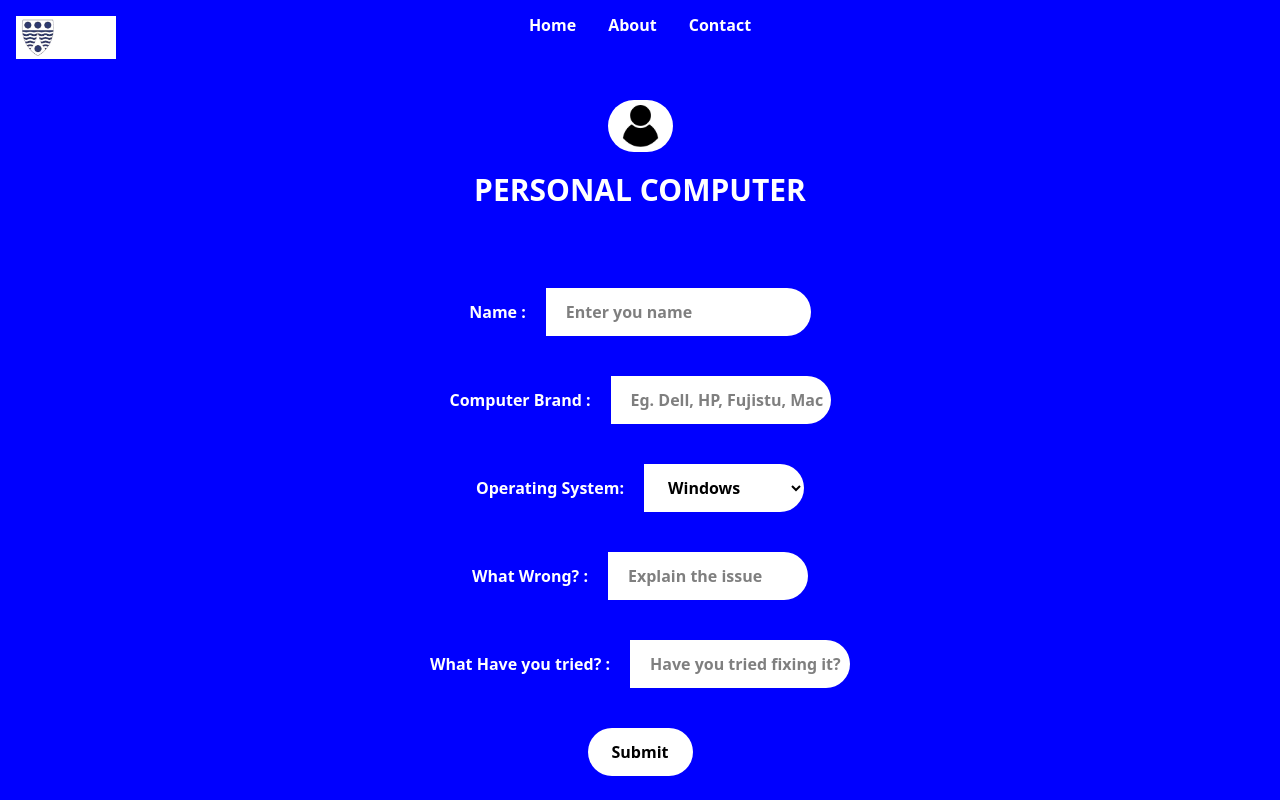
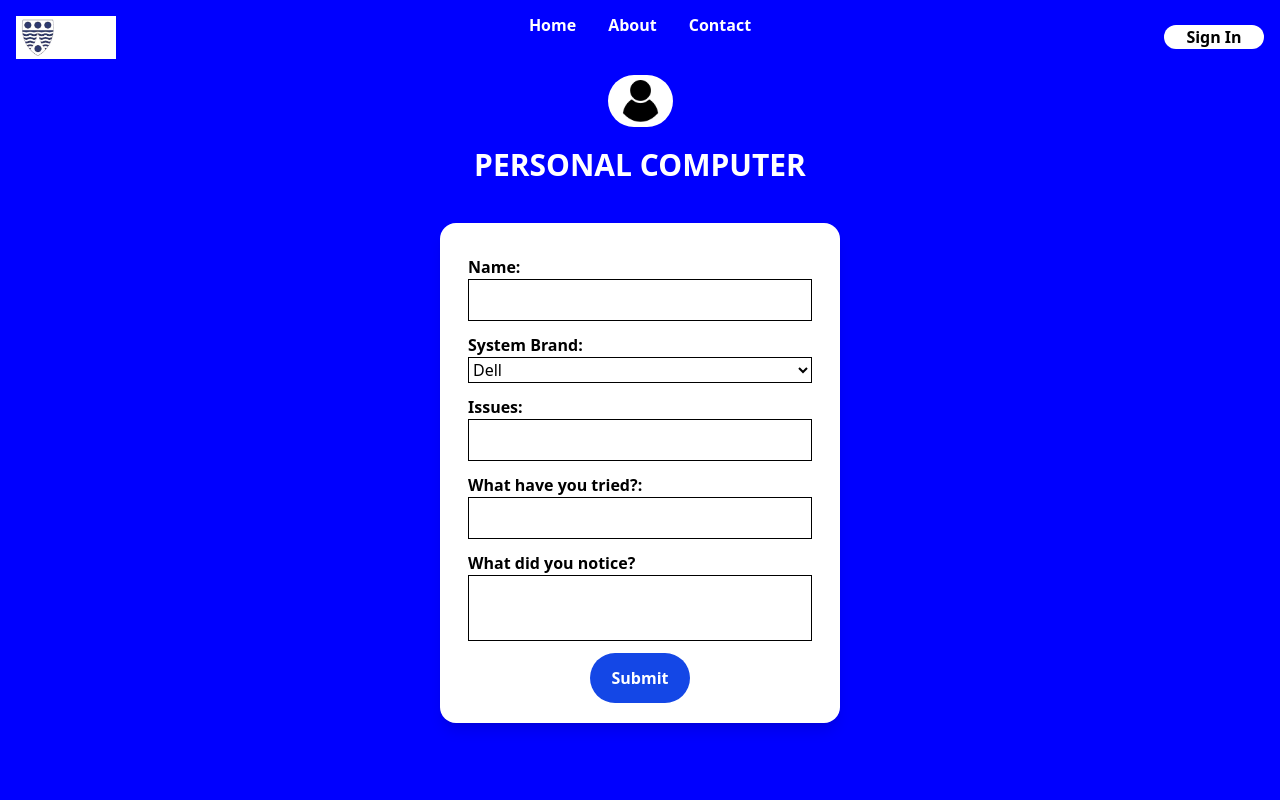
Before and after one commit to DOCTYPE-FRANCO/Lab-Management-Software, a React (Vite) app: page /personal in a window 1280 px wide. Built offline with nearby package versions, Linux system fonts and the light colour scheme.

Commit message:
Second Commit

```diff
--- a/package.json
+++ b/package.json
@@ -11,9 +11,10 @@
   },
   "dependencies": {
     "@tailwindcss/vite": "^4.1.12",
+    "axios": "^1.11.0",
     "react": "^19.1.1",
     "react-dom": "^19.1.1",
-    "react-router-dom": "^7.8.1",
+    "react-router-dom": "^7.8.2",
     "tailwindcss": "^4.1.12"
   },
   "devDependencies": {
--- a/src/App.jsx
+++ b/src/App.jsx
@@ -1,13 +1,25 @@
 import React from "react";
+import {Routes, Route} from "react-router-dom"
 import Header from "./Header.jsx";
-import Service from "./Service.jsx";
+import Homepage from "./Homepage.jsx";
+import Maintenance from "./Maintenance.jsx";
+import Schoolsys from "./Schoolsys.jsx";
+import Personal from "./Personal.jsx"
 
 function App() {
 
   return (
     <div>
       <Header />
-      <Service />
+      <div>
+        <Routes>
+          <Route path="/" element={<Homepage/>}/>
+          <Route path="/maintenance" element={<Maintenance/>}/>
+          <Route path="/schoolsystem" element={<Schoolsys/>}/>
+          <Route path="/personal" element={<Personal/>}/>
+
+        </Routes>
+      </div>
     </div>
   );
 }
--- /dev/null
+++ b/src/Homepage.jsx
@@ -0,0 +1,14 @@
+import React from "react";
+import Service from "./Service.jsx";
+import Logo from "./assets/pau-logo.png"
+
+
+function Homepage(){
+    return(
+        <Service />
+
+
+    );
+}
+
+export default Homepage;
--- a/src/Maintenance.jsx
+++ b/src/Maintenance.jsx
@@ -8,12 +8,7 @@ import { Link } from "react-router-dom";
 function Maintenance(){
     return(
         <div className="flex flex-col justify-center items-center">
-            <div className="mb-20  flex flex-row p-4 w-full ">
-                <div>
-                    <img src={Logo} className="w-[100px]"/>
-                </div>
-                <Navbar/>
-            </div>
+
             <div className="flex flex-row justify-center items-center">
                 <h1 className="text-white text-3xl font-bold max-w-[250px] md:max-w-[500px]">
                     REQUEST REPAIR / MAINTENANCE
--- a/src/Navbar.jsx
+++ b/src/Navbar.jsx
@@ -31,7 +31,7 @@ function Navbar(){
                         <img onClick={()=> setMobile(false)} src={X} className="w-[40px] h-[40px] justify-end "/>
                     </div>
                     <ul className="text-3xl font-bold flex flex-col gap-7">
-                        <li onClick={()=> setMobile(false)}><a href="#Header" className="cursor-pointer hover:text-gray-600 font-bold">Home</a></li>
+                        <Link to="/"><li onClick={()=> setMobile(false)}><a href="#Header" className="cursor-pointer hover:text-gray-600 font-bold">Home</a></li></Link>
                         <li onClick={()=> setMobile(false)}><a href="#About" className="cursor-pointer hover:text-gray-600 font-bold">About</a></li>
                         <li onClick={()=> setMobile(false)}><a href="#Contact" className="cursor-pointer hover:text-gray-600 font-bold">Contact</a></li>
                         <li onClick={()=> setMobile(false)}><a href="#Sign-In" className="cursor-pointer hover:text-gray-600 font-bold">Sign In</a></li>
--- a/src/Personal.jsx
+++ b/src/Personal.jsx
@@ -6,13 +6,8 @@ import PersonalSystem from "./assets/user-img.png";
 
 function Personal(){
     return(
-        <div>
-            <div className="mb-15  flex flex-row p-4 w-full h-10 ">
-                <div>
-                    <img src={Logo} className="w-[100px]"/>
-                </div>
-                <Navbar />
-            </div>
+        <div className="flex flex-col justify-center items-center">
+
             <div className="flex flex-col gap-5 justify-center items-center mt-0  ">
                 <img src={PersonalSystem} className="w-[65px]  rounded-full"/>
                 <h1 className="text-white text-3xl font-bold">
@@ -21,40 +16,41 @@ function Personal(){
 
             </div>
 
-            <div className="flex flex-col items-center justify-center mt-10">
+            <div className="flex flex-col gap-3 w-[400px] h-[500px] p-7 pt-10 rounded-2xl mb-11 shadow-lg bg-white justify-center mt-10">
 
-                <div className="flex flex-row  gap-5 items-center justify-center mt-10">
-                    <label className="font-bold text-white">Name :</label>
-                    <input type="text" placeholder="Enter you name" className="bg-white w-50s py-3 rounded-r-3xl pl-5 font-bold " />
+                <div className="flex flex-col">
+                    <label className="font-bold">Name:</label>
+                    <input type="text" className="border border-black p-2"/>
                 </div>
-
-                <div className="flex flex-row  gap-5 items-center justify-center mt-10">
-                    <label className=" font-bold text-white">Computer Brand :</label>
-                    <input type="text" placeholder="Eg. Dell, HP, Fujistu, Mac" className="bg-white w-55 py-3 rounded-r-3xl pl-5 font-bold" />
-                </div>
-
-                <div className="flex flex-row  gap-5 items-center justify-center mt-10">
-                    <label className=" font-bold text-white">Operating System:</label>
-                    <select placeholder="Explain the issue" className="bg-white w-40 py-3 rounded-r-3xl pl-5 font-bold">
-                        <option>Windows</option>
-                        <option>Linux</option>
-                        <option>MacOS</option>
-                        <option>Other</option>
+                <div className="flex flex-col">
+                    <label className="font-bold">System Brand:</label>
+                    <select className="border border-black">
+                        <option value="dell">Dell</option>
+                        <option value="hp">HP</option>
+                        <option value="macbook">Macbook</option>
+                        <option value="other">Other</option>
                     </select>
                 </div>
 
-                <div className="flex flex-row  gap-5 items-center justify-center mt-10">
-                    <label className=" font-bold text-white">What Wrong? :</label>
-                    <input type="text" placeholder="Explain the issue" className="bg-white w-50 py-3 rounded-r-3xl pl-5 font-bold" />
+                <div className="flex flex-col">
+                    <label className="font-bold">Issues:</label>
+                    <input type="text" className="border border-black p-2"/>
                 </div>
 
-                <div className="flex flex-row  gap-5 items-center justify-center mt-10">
-                    <label className=" font-bold text-white">What Have you tried? :</label>
-                    <input type="text" placeholder="Have you tried fixing it?" className="bg-white w-55 py-3 rounded-r-3xl pl-5 font-bold" />
+                <div className="flex flex-col">
+                    <label className="font-bold">What have you tried?: </label>
+                    <input type="tel" className="border border-black p-2"/>
                 </div>
 
-                <div>
-                    <button className="bg-white text-black font-bold py-3 px-6 rounded-full mt-10 hover:bg-gray-500 transition duration-300">
+
+
+                <div className="flex flex-col">
+                    <label className="font-bold">What did you notice?</label>
+                    <input type="text" className="border border-black p-5"/>
+                </div>
+
+                <div className="flex justify-center items-center">
+                    <button className="font-bold bg-blue-700 text-white w-[100px] h-[50px] rounded-full hover:bg-slate-500">
                         Submit
                     </button>
                 </div>
--- a/src/Schoolsys.jsx
+++ b/src/Schoolsys.jsx
@@ -6,34 +6,37 @@ import School from "./assets/school.svg";
 
 function Schoolsys() {
     return(
-        <div className="overflow-hidden">
-            <div className="mb-20  flex flex-row p-4 w-full h-10 ">
-                <div>
-                    <img src={Logo} className="w-[100px]"/>
-                </div>
-                <Navbar />
-            </div>
-            <div className="flex flex-col gap-4  justify-center items-center mt-0 bg-white w-[250px] md:w-[500px] md:ml-100 ">
+        <div className=" flex flex-col justify-center items-center overflow-hidden">
+
+            <div className="flex flex-col gap-4  justify-center items-center mt-0  w-full ">
                 <img src={School} className="w-[40px] h-[40px]"/>
-                <h1 className="text-black text-3xl font-bold max-w-[250px]">
+                <h1 className="text-white text-3xl font-bold max-w-[300px] md:max-w-[500px]">
                     SCHOOL COMPUTER
                 </h1>
 
             </div>
 
-            <div className="flex flex-col items-center justify-center mt-10">
-                <div className="flex flex-row  gap-5 items-center justify-center mt-10">
-                    <label className="text-2xl font-bold text-white">What Wrong? :</label>
-                    <input type="text" placeholder="Explain the issue" className="bg-white w-65 py-3 rounded-r-3xl pl-5 text-2xl" />
+            <div className="flex flex-col gap-3 w-[400px] h-[400px] p-4 pt-10 rounded-2xl mb-11 shadow-lg bg-white justify-center mt-10">
+
+                <div className="flex flex-col">
+                    <label className="font-bold">Issue:</label>
+                    <input type="text" className="border border-black p-2"/>
                 </div>
 
-                <div className="flex flex-row  gap-5 items-center justify-center mt-10">
-                    <label className="text-2xl font-bold text-white">What Have you tried? :</label>
-                    <input type="text" placeholder="Have you tried fixing it?" className="bg-white w-75 py-3 rounded-r-3xl pl-5 text-2xl" />
+                <div className="flex flex-col">
+                    <label className="font-bold">What have you tried?: </label>
+                    <input type="tel" className="border border-black p-2"/>
                 </div>
 
-                <div>
-                    <button className="bg-white text-black font-bold py-3 px-6 rounded-full mt-10 hover:bg-gray-500 transition duration-300">
+
+
+                <div className="flex flex-col">
+                    <label className="font-bold">What did you notice?</label>
+                    <input type="text" className="border border-black p-5"/>
+                </div>
+
+                <div className="flex justify-center items-center">
+                    <button className="font-bold bg-blue-700 text-white w-[100px] h-[50px] rounded-full hover:bg-slate-500">
                         Submit
                     </button>
                 </div>
--- a/src/main.jsx
+++ b/src/main.jsx
@@ -2,33 +2,13 @@ import { StrictMode } from "react";
 import { createRoot } from "react-dom/client";
 import "./index.css";
 import App from "./App.jsx";
-import Maintenance from "./Maintenance.jsx"; // <-- import your component
-import Personal from "./Personal.jsx";
-import Schoolsys from "./Schoolsys.jsx";
-import { createBrowserRouter, RouterProvider } from "react-router-dom";
+import {BrowserRouter } from "react-router-dom";
 
-const router = createBrowserRouter([
-  {
-    path: "/",
-    element: <App />,
-  },
-  {
-    path: "/maintenance",
-    element: <Maintenance />,
-  },
-  {
-    path: "/personal",
-    element: <Personal />,
-  },
-
-  {
-    path: "/schoolsystem",
-    element: <Schoolsys />,
-  },
-]);
 
 createRoot(document.getElementById("root")).render(
   <StrictMode>
-    <RouterProvider router={router} />
+    <BrowserRouter>
+      <App />
+    </BrowserRouter>
   </StrictMode>
 );
```
Also changed, not shown: src/assets/school-icon.avif (added), 1 other file (tests, documents, lock files or other folders).
